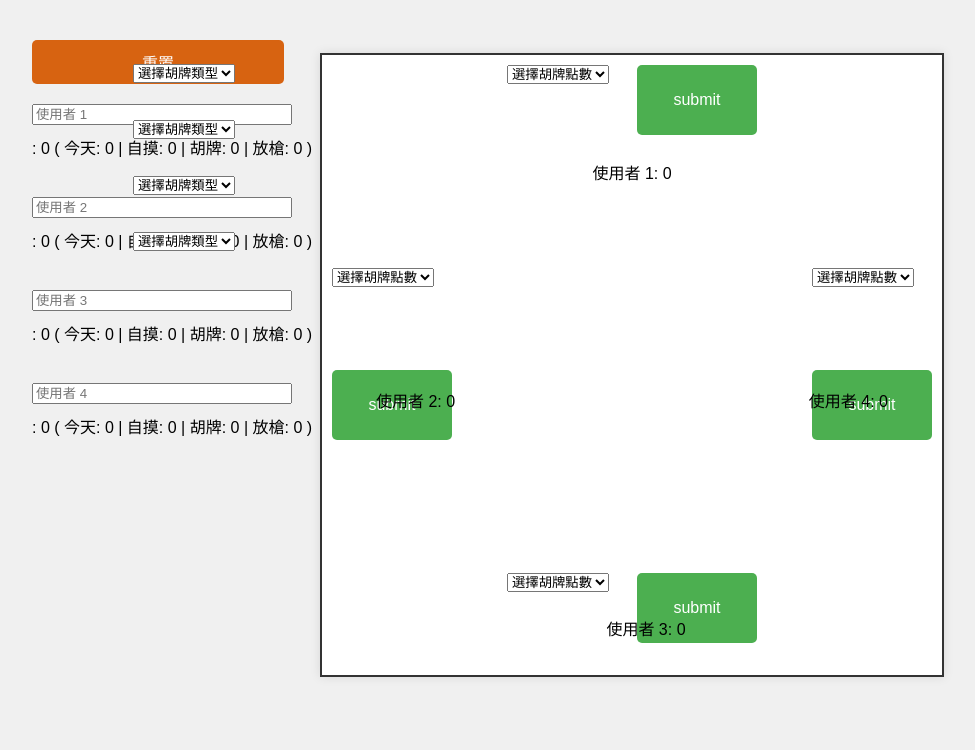
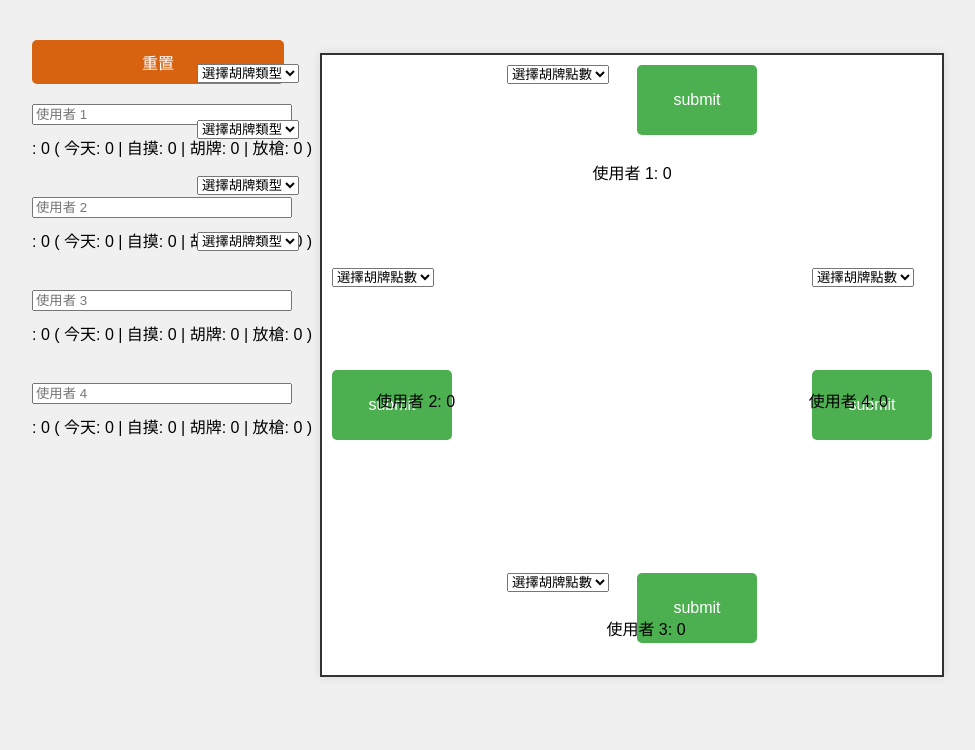
Before and after one commit to AbA1oNe/AbA1oNe.github.io, a website: page index.html in a window 1280 px wide. Shown: the whole page, without its empty margins (8-983 px from the left). Drawn offline with nearby package versions, Linux system fonts and the light colour scheme.

```diff
--- a/index.html
+++ b/index.html
@@ -31,7 +31,7 @@
         #user1-add-choice {
             position: absolute;
             top: 8%;
-            left: 15%;
+            left: 20%;
             transform: translateX(-50%);
         }
 
@@ -45,7 +45,7 @@
         #user3-add-choice {
             position: absolute;
             top: 22%;
-            left: 15%;
+            left: 20%;
             transform: translateX(-50%);
         }
 
@@ -59,7 +59,7 @@
         #user2-add-choice {
             position: absolute;
             top: 15%;
-            left: 15%;
+            left: 20%;
             transform: translateX(-50%);
         }
 
@@ -73,7 +73,7 @@
         #user4-add-choice {
             position: absolute;
             top: 29%;
-            left: 15%;
+            left: 20%;
             transform: translateX(-50%);
         }
 
```
